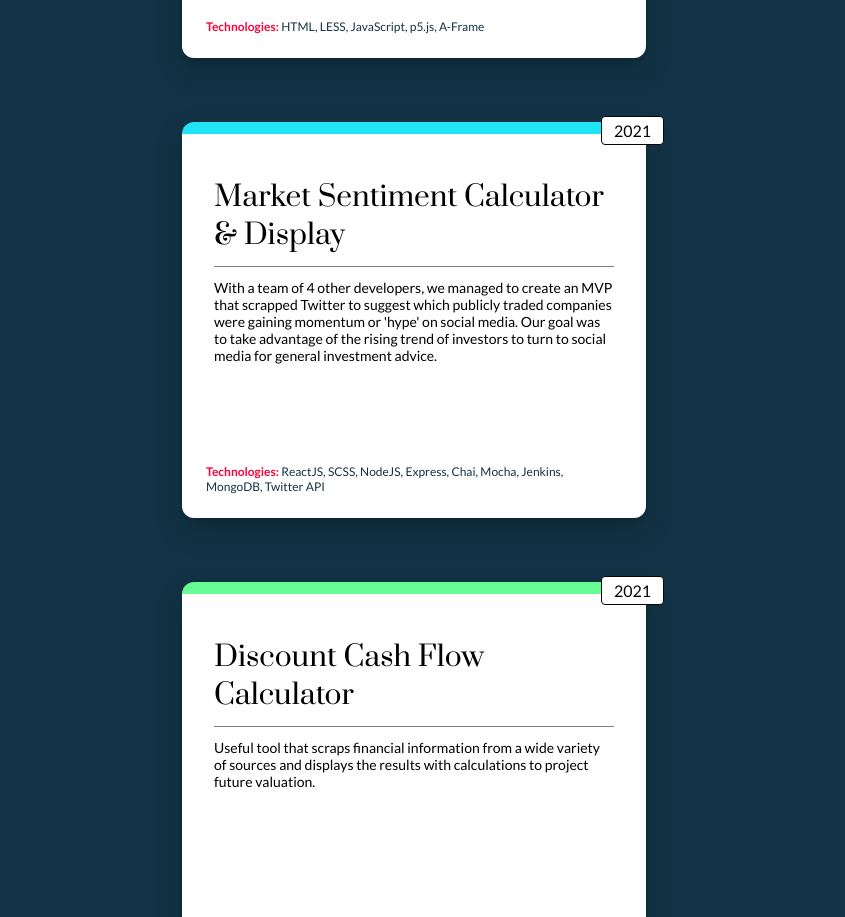
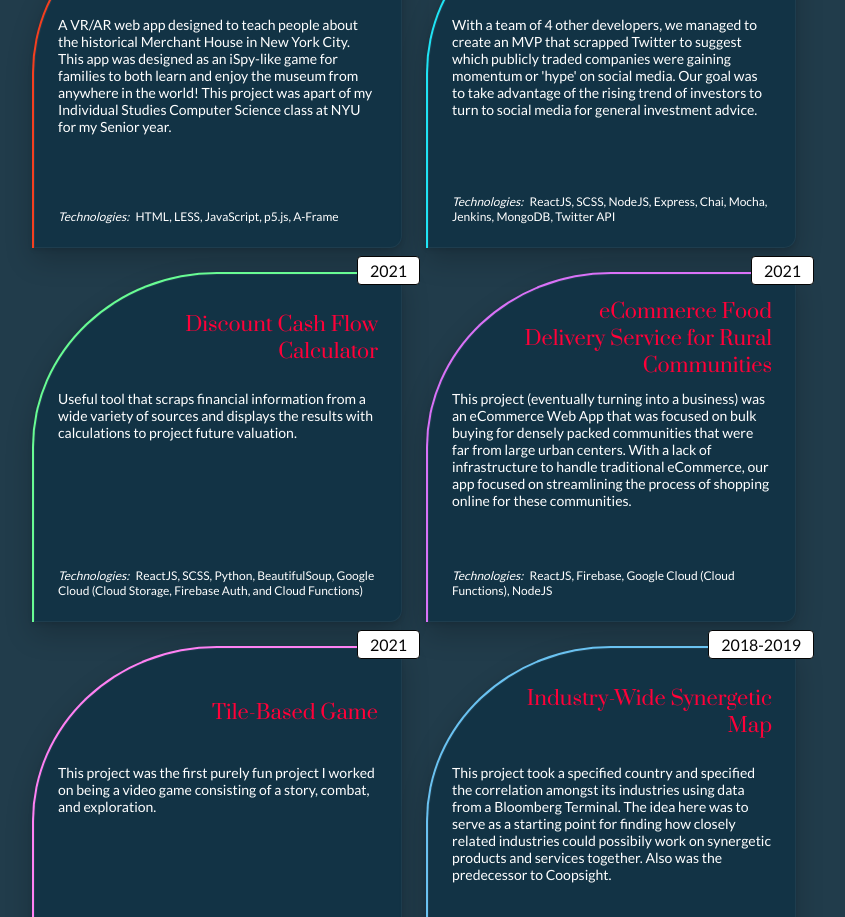
Before and after one commit to Partisi/site, a React (Create React App) app: page / in a window 1280 px wide. Shown: the part 1880-2797 px from the top of the page, without its empty margins (226-1071 px from the left). Built offline with nearby package versions, Linux system fonts and the light colour scheme.

Commit message:
clean design projects

```diff
--- a/src/index.scss
+++ b/src/index.scss
@@ -58,7 +58,7 @@ ul {
 
 .section-container {
 
-    padding: 64px 128px;
+    padding: 128px 128px;
 
     .section-subtitle {
         text-align: center;
@@ -84,6 +84,6 @@ ul {
 
     .section-container {
 
-        padding: 64px 64px;
+        padding: 128px 64px;
     }
 }
--- a/src/sections/projects/Projects.js
+++ b/src/sections/projects/Projects.js
@@ -48,8 +48,11 @@ export default function Projects() {
                 {myProjects.map((eachProject, index) => {
                     return (
                         <li key={index}>
-                            <h2 className="project-header">{eachProject.name}</h2>
+
                             <p className="time-length">{eachProject.year}</p>
+                            <div className="project-header-container">
+                                <h2 className="project-header">{eachProject.name}</h2>
+                            </div>
                             <p className="project-desc">{eachProject.description}</p>
                             <p className="technologies-used"><span className="tech-header">Technologies:</span> {eachProject.toolsUsed}</p>
                         </li>
--- a/src/sections/projects/Projects.scss
+++ b/src/sections/projects/Projects.scss
@@ -1,4 +1,5 @@
 #projects-container {
+    background: $secondary-light;
 
     ul {
         display: flex;
@@ -8,35 +9,48 @@
 
         li {
 
-            width: 400px;
-            height: 320px;
+            width: 320px;
+            height: 300px;
 
-            margin: 32px;
-            border-radius: 12px;
-            padding: 32px;
+            margin: 12px;
+            padding: 24px;
 
-            text-align: center;
-
-            background-color: $white;
-
+            border-top-left-radius: 50%;
+            border-bottom-right-radius: 12px;
 
             position: relative;
             box-shadow: rgba(0, 0, 0, 0.2) 0px 12px 28px 0px, rgba(0, 0, 0, 0.1) 0px 2px 4px 0px, rgba(255, 255, 255, 0.05) 0px 0px 0px 1px inset;
 
-            .project-header {
-                text-align: left;
-                font-size: 28px;
-                padding-top: 12px;
-                padding-bottom: 12px;
-                border-bottom: 1px solid grey;
-                font-weight: normal;
+            background-color: $secondary;
+
+            display: flex;
+            flex-direction: column;
+            align-items: center;
+
+            .project-header-container {
+                height: 80px;
+                display: flex;
+                justify-content: center;
+                align-items: center;
+                width: 100%;
+
+                .project-header {
+                    text-align: right;
+                    font-size: 20px;
+                    font-weight: normal;
+                    color: $primary;
+                    padding-left: 64px;
+                    width: 100%;
+                }
             }
+
 
             .project-desc {
                 text-align: left;
                 font-size: 14px;
                 padding-top: 12px;
                 padding-bottom: 12px;
+                color: $white;
             }
 
             .technologies-used {
@@ -45,14 +59,14 @@
                 bottom: 24px;
                 left: 24px;
                 width: calc(100% - 48px);
-                color: $secondary;
+                color: $white;
 
                 font-size: 12px;
                 text-align: left;
 
                 .tech-header {
-                    font-weight: bold;
-                    color: $primary;
+                    font-style: italic;
+                    padding-right: 4px;
                 }
 
             }
@@ -60,27 +74,33 @@
         }
 
         li:nth-child(1) {
-            border-top: 12px solid #f53f1f;
+            border-top: 2px solid #f53f1f;
+            border-left: 2px solid #f53f1f;
         }
 
         li:nth-child(2) {
-            border-top: 12px solid #1fe4f5;
+            border-top: 2px solid #1fe4f5;
+            border-left: 2px solid #1fe4f5;
         }
 
         li:nth-child(3) {
-            border-top: 12px solid #68fc94;
+            border-top: 2px solid #68fc94;
+            border-left: 2px solid #68fc94;
         }
 
         li:nth-child(4) {
-            border-top: 12px solid #d972f8;
+            border-top: 2px solid #d972f8;
+            border-left: 2px solid #d972f8;
         }
 
         li:nth-child(5) {
-            border-top: 12px solid #ff81f4;
+            border-top: 2px solid #ff81f4;
+            border-left: 2px solid #ff81f4;
         }
 
         li:nth-child(6) {
-            border-top: 12px solid #6ac2f1;
+            border-top: 2px solid #6ac2f1;
+            border-left: 2px solid #6ac2f1;
         }
     }
 
```
